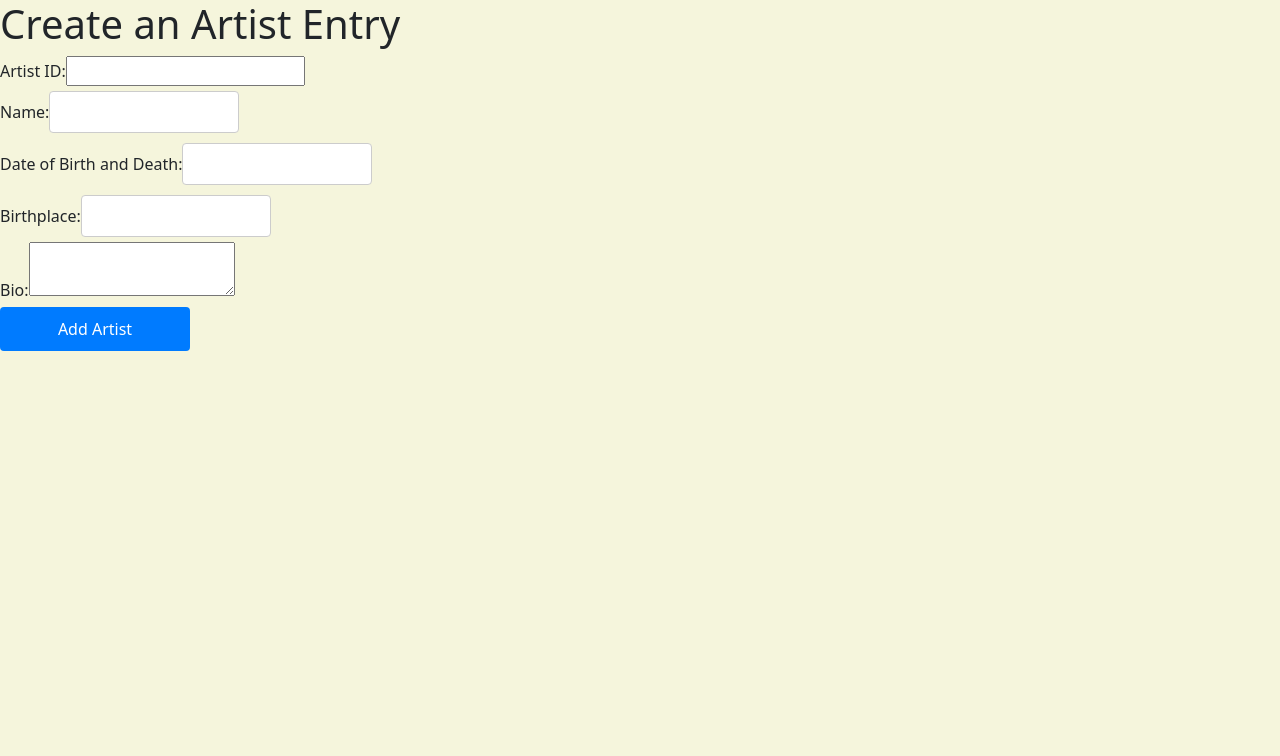
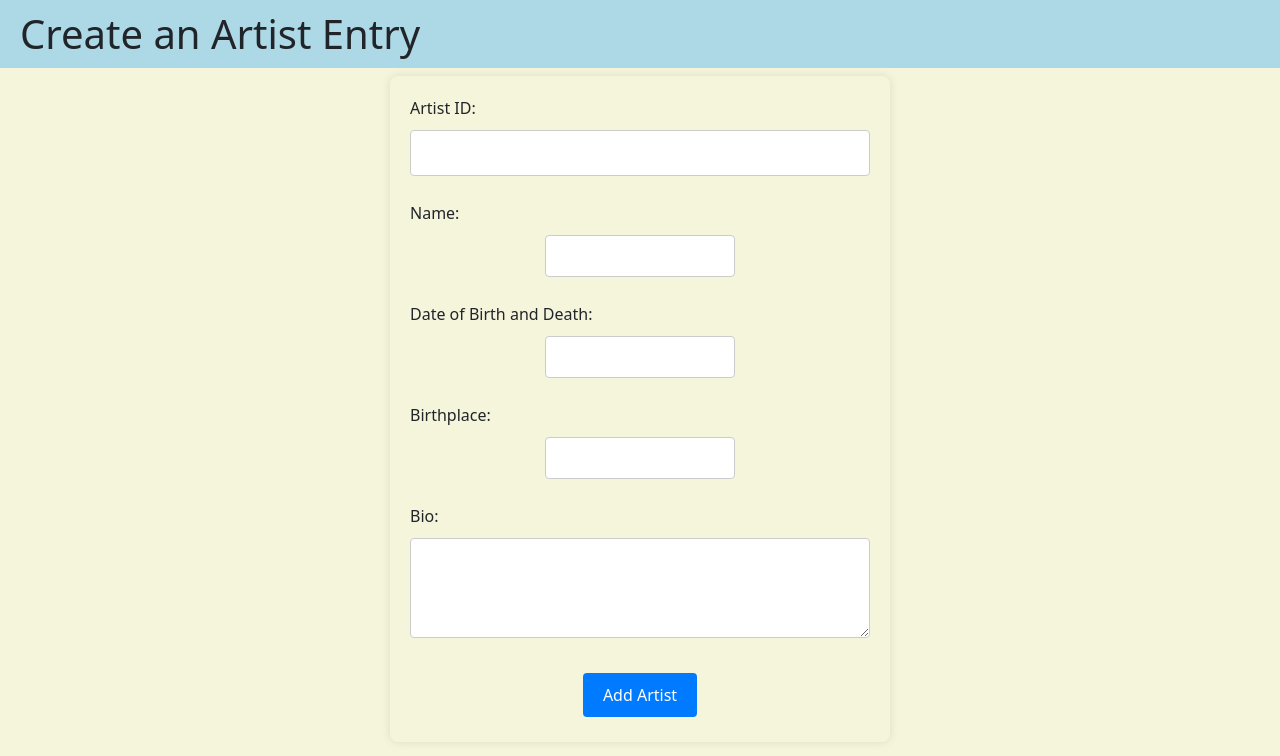
Before and after one commit to nxrob/Museum, a React (Create React App) app in the folder museum-react/: page /Admin/Artist/Create in a window 1280 px wide. Shown: the top 756 px of the page. Built offline with nearby package versions, Linux system fonts and the light colour scheme.

Commit message:
working Artist layout

```diff
--- a/museum-react/src/AddArtist.js
+++ b/museum-react/src/AddArtist.js
@@ -1,5 +1,6 @@
 import React, { useState } from 'react';
 import axios from 'axios';
+import "./Admin.css"; // Ensure your CSS file is correctly imported
 
 function AddArtist() {
   const [artist, setArtist] = useState({
@@ -37,68 +38,65 @@
     }
   };
 
+
     return (
-    <div>
-      <form onSubmit={handleSubmit}>
-        <h1>Create an Artist Entry</h1>
-        <div>
-          <label>
-            Artist ID:
+      <div className="ArtistHome">
+        <h1 className="PageHeader">Create an Artist Entry</h1>
+        <form onSubmit={handleSubmit} className="formStyle">
+          <div className="inputContainer">
+            <label>Artist ID:</label>
             <input
               type="number"
               name="id"
               value={artist.id}
               onChange={handleChange}
+              className="inputStyle artistIdInput"
             />
-          </label>
           </div>
-        <div>
-          <label>
-            Name:
+          <div className="inputContainer">
+            <label>Name:</label>
             <input
               type="text"
               name="name"
               value={artist.name}
               onChange={handleChange}
+              className="inputStyle"
             />
-          </label>
           </div>
-        <div>
-          <label>
-            Date of Birth and Death:
+          <div className="inputContainer">
+            <label>Date of Birth and Death:</label>
             <input
               type="text"
               name="dobAndDod"
               value={artist.dobAndDod}
               onChange={handleChange}
+              className="inputStyle"
             />
-          </label>
           </div>
-        <div>
-          <label>
-            Birthplace:
+          <div className="inputContainer">
+            <label>Birthplace:</label>
             <input
               type="text"
               name="birthplace"
               value={artist.birthplace}
               onChange={handleChange}
+              className="inputStyle"
             />
-          </label>
           </div>
-        <div>
-          <label>
-            Bio:
+          <div className="inputContainer">
+            <label>Bio:</label>
             <textarea
               name="bio"
               value={artist.bio}
               onChange={handleChange}
+              className="inputStyle"
+              style={{height: '100px'}}
             />
-          </label>
           </div>
-        <button type="submit">Add Artist</button>
+          <button type="submit" className="buttonStyle">Add Artist</button>
         </form>
         {message && (
-        <p style={{ color: isError ? 'red' : 'green' }}>{message}</p>
+          <p className={isError ? 'errorMessage' : 'successMessage'}>{message}</p>
         )}
       </div>
     );
--- a/museum-react/src/AdminArtistHome.css
+++ b/museum-react/src/AdminArtistHome.css
@@ -2,6 +2,8 @@
     display: flex;
     flex-direction: column;
     align-items: center;
+    justify-content: center;
+    width: 100%;
   }
 
   .ArtistHeader {
@@ -10,6 +12,7 @@
     margin:0;
     width: 100%;
     box-sizing: border-box;
+    text-align: left;
   }
 
    .nav-links {
@@ -60,3 +63,88 @@
   body {
     background-color: #f5f5dc;
   }
+
+  /* New CSS class for positioning the header text */
+.PageHeader {
+  text-align: left;
+  width: 100%;
+  padding: 10px 20px; /* Adjust padding as needed */
+  margin-top: 0;
+  background-color: lightblue; /* Or any other color */
+  box-sizing: border-box;
+}
+
+
+/* Styles for the form itself for additional alignment and spacing */
+.formStyle {
+  display: flex;
+  flex-direction: column;
+  align-items: center;
+  gap: 20px; /* Adjust gap for spacing between form items */
+  width: 100%; /* Adjust width as needed */
+  max-width: 500px; /* Set a max-width for larger screens */
+  padding: 20px;
+  box-shadow: 0 0 10px rgba(0, 0, 0, 0.1); /* Optional: adds a subtle shadow */
+  border-radius: 8px; /* Optional: rounds the corners */
+}
+
+.inputContainer {
+  display: flex;
+  flex-direction: column;
+  align-items: center;
+  width: 100%; /* This ensures the container takes full width */
+
+  max-width: 500px; /* Adjust this value based on your design */
+}
+
+/* Uniform style for all labels */
+.inputContainer > label {
+  width: 100%;
+  margin-bottom: 5px; /* Adds a little space between label and input */
+}
+
+.inputStyle, .buttonStyle {
+  width: 100%; /* Ensures inputs and button take full width of their container */
+  padding: 10px;
+  margin: 5px 0; /* Adds a little space above and below each input/button */
+  border: 1px solid #ccc;
+  border-radius: 4px;
+}
+
+/* Uniform style for input fields and textarea */
+.inputStyle, .inputContainer > textarea {
+  width: 100%; /* Ensures inputs and textarea take full width of their container */
+  padding: 10px;
+  border: 1px solid #ccc;
+  border-radius: 4px;
+  box-sizing: border-box; /* Ensures padding doesn't affect the final width */
+}
+
+.buttonStyle {
+  width: auto; /* Adjust if you want the button width to match inputs */
+  padding: 10px 20px;
+  margin-top: 10px; /* Adds space above the button */
+  background-color: #007bff;
+  color: #ffffff;
+  border: none;
+  border-radius: 4px;
+  cursor: pointer;
+  align-self: center; /* Centers the button in the form */
+}
+
+/* Adjusts the spacing and styles for error or success messages */
+.errorMessage, .successMessage {
+  color: #d9534f; /* Red for error messages */
+  padding: 10px;
+  margin-top: 20px;
+}
+
+.successMessage {
+  color: #5cb85c; /* Green for success messages */
+}
+
+/* Admin.css */
+.artistIdInput {
+  width: 100%; /* Ensures it matches other inputs */
+  /* Other styling as needed, but it should inherit from inputStyle */
+}
```
Lines whose indentation alone changed are shown as unchanged.
